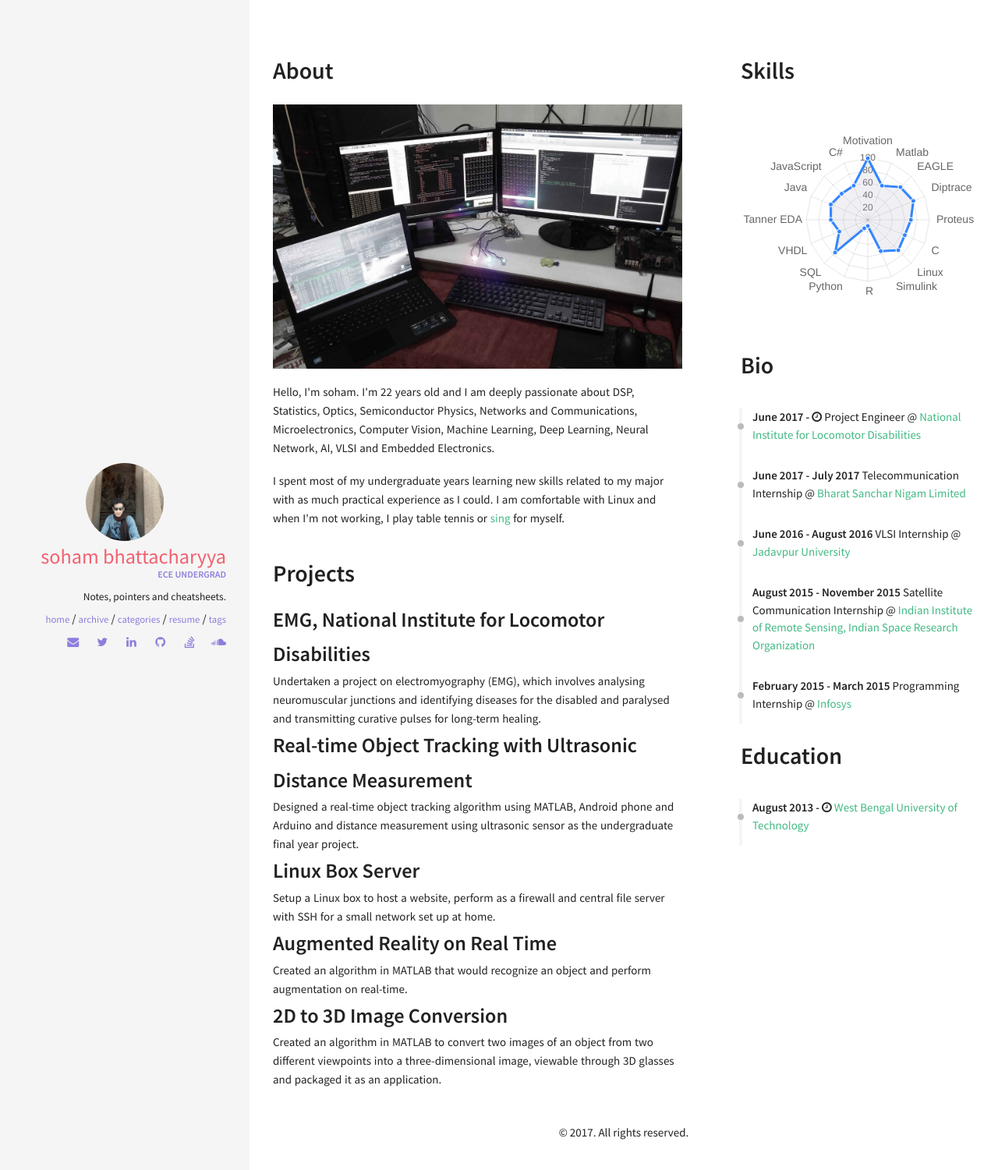
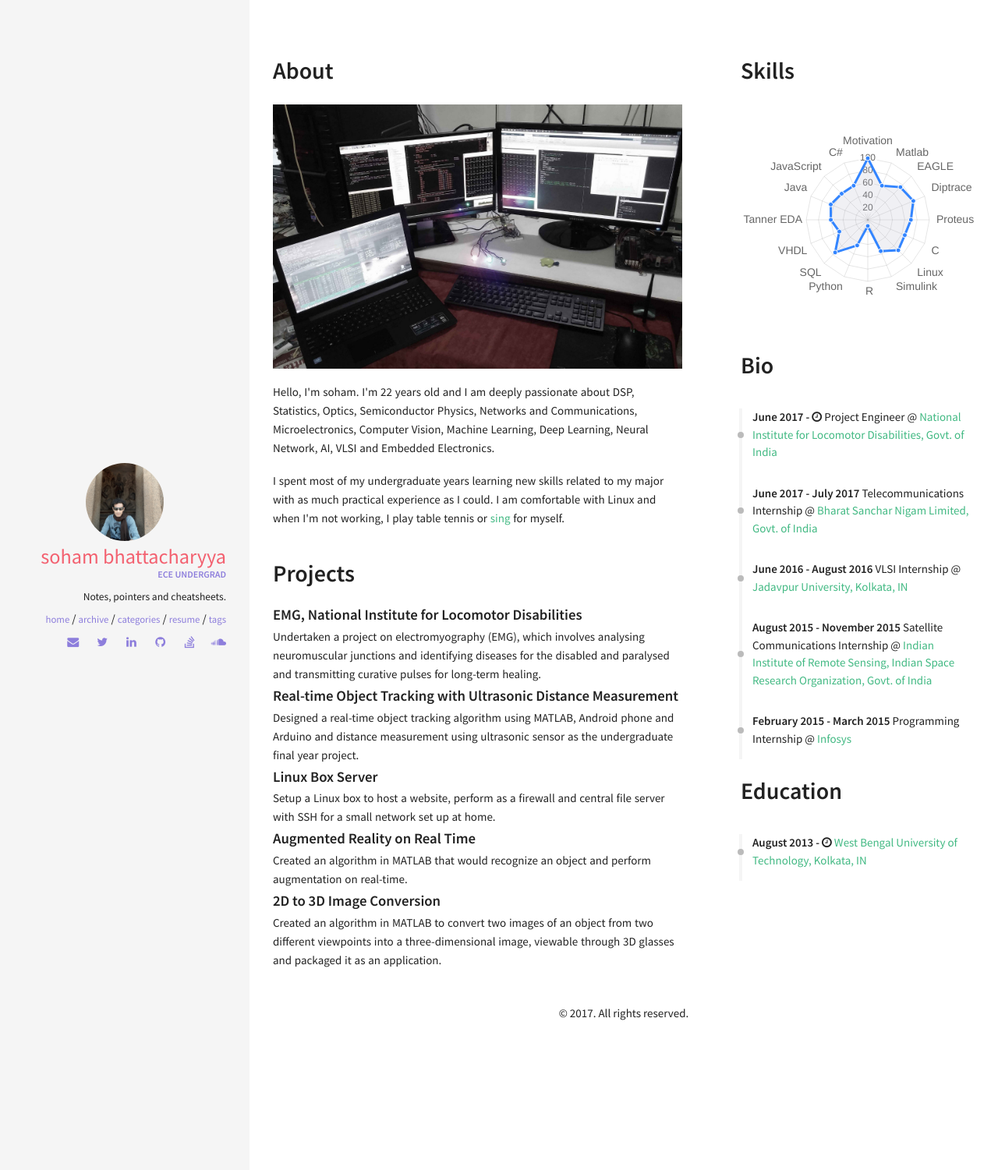
Before and after one commit to sohambhattacharyya/sohambhattacharyya.github.io, a Jekyll site: the page built from resume.html, in a window 1280 px wide. Shown: the top 1501 px of the page at 78% size. Built offline with Jekyll 4.4.1, drawn with Linux system fonts in a browser that asks for light colours; nearby versions of some CDN libraries.

Commit message:
Modified projects.html.

```diff
--- a/_data/index/careers.yml
+++ b/_data/index/careers.yml
@@ -1,24 +1,24 @@
 # careers section data
 # if you don't have language feature(language.yml is empty), ignore "i18n" items
-- name: National Institute for Locomotor Disabilities
+- name: National Institute for Locomotor Disabilities, Govt. of India
   link: http://www.niohkol.nic.in/
   date: June 2017 - <i class="fa fa-clock-o" aria-hidden="true" title="December 2017"></i>
   job: Project Engineer
 
-- name: Bharat Sanchar Nigam Limited
+- name: Bharat Sanchar Nigam Limited, Govt. of India
   link: http://www.bsnl.co.in/
   date: June 2017 - July 2017
-  job: Telecommunication Internship
+  job: Telecommunications Internship
 
-- name: Jadavpur University
+- name: Jadavpur University, Kolkata, IN
   link: http://www.jaduniv.edu.in/
   date: June 2016 - August 2016
   job: VLSI Internship
 
-- name: Indian Institute of Remote Sensing, Indian Space Research Organization
+- name: Indian Institute of Remote Sensing, Indian Space Research Organization, Govt. of India
   link: http://www.iirs.gov.in/
   date: August 2015 - November 2015
-  job: Satellite Communication Internship
+  job: Satellite Communications Internship
 
 - name: Infosys
   link: https://www.infosys.com/
--- a/_data/index/education.yml
+++ b/_data/index/education.yml
@@ -1,4 +1,4 @@
-- name: West Bengal University of Technology
+- name: West Bengal University of Technology, Kolkata, IN
   link: http://www.wbut.ac.in/
   date: August 2013 - <i class="fa fa-clock-o" aria-hidden="true" title="August 2017"></i>
   descr: <br> (expected graduation in 2017)
--- a/_data/index/skills.yml
+++ b/_data/index/skills.yml
@@ -3,4 +3,4 @@
 label: Ability
 id : cs
 aspects: Motivation, Matlab, EAGLE, Diptrace, Proteus, C, Linux, Simulink, R, Python, SQL, VHDL, Tanner EDA, Java, JavaScript, C#
-percentage: 100, 60, 75, 80, 70, 65, 70, 55, 10, 15, 75, 50, 60, 65, 60, 60
+percentage: 100, 60, 75, 80, 70, 65, 70, 55, 10, 45, 75, 50, 60, 65, 60, 60
--- a/_includes/sections/projects.html
+++ b/_includes/sections/projects.html
@@ -3,7 +3,7 @@
 {% for project in site.data.index.projects %}
     <div class="row">
             <div class="col">
-                <h2 style="margin: 0">{{ project.name }}</h2>
+                <h4 style="margin: 0">{{ project.name }}</h4>
                 <p style="margin: 0">{{ project.descr }}</p>
 
                 {% if project.github %}
```
